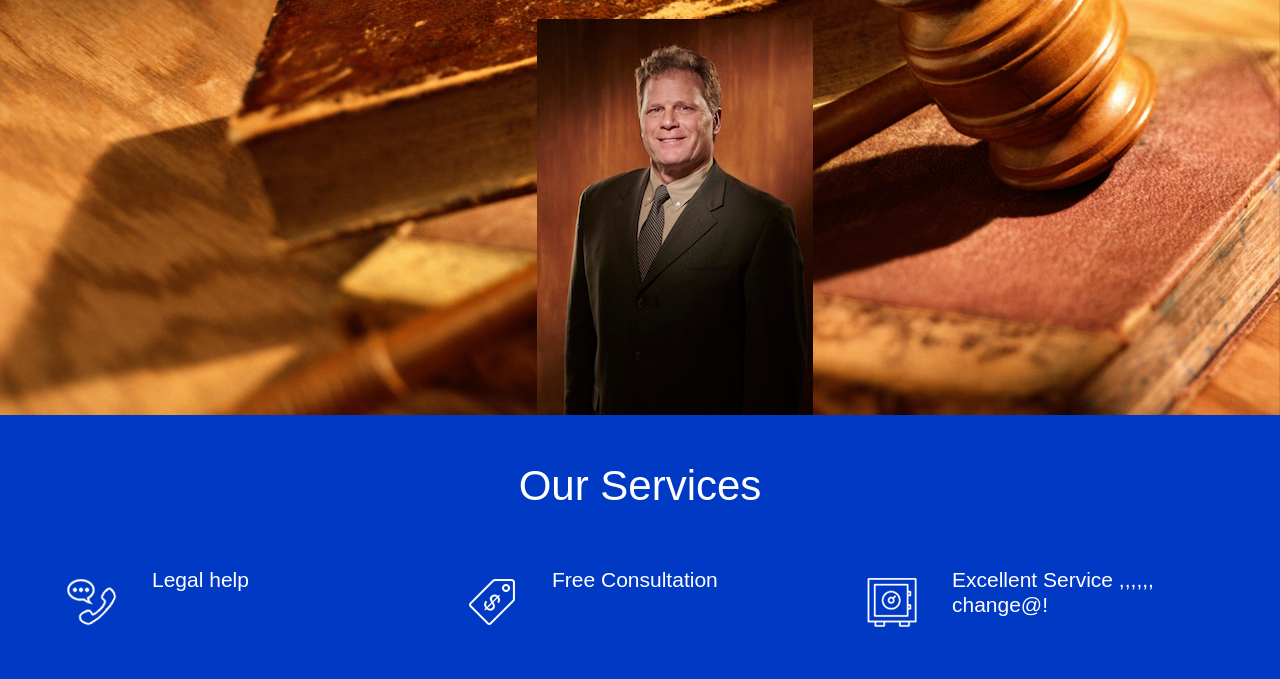
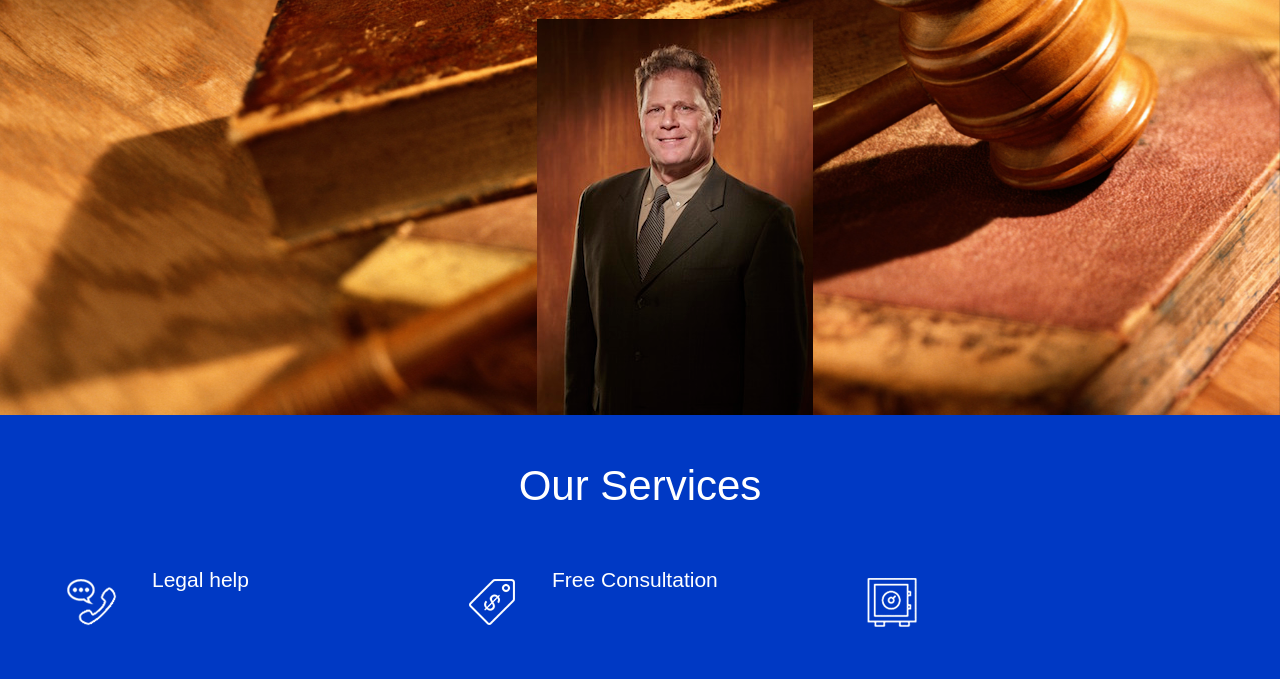
Before and after one commit to StuartGrossman/DanKay, a website: page views/index.html in a window 1280 px wide. Shown: the part 245-924 px from the top of the page. Drawn offline with Linux system fonts and the light colour scheme; a web font is replaced by a local one.

Commit message:
please work wtf

```diff
--- a/views/index.html
+++ b/views/index.html
@@ -201,12 +201,12 @@
                                             <div class="animate" data-anim-type="fadeInRight">
                                                 <div class="list_left list_image"><img src="../img/home_lawyer_list_3.png" alt="Qualified protection" class="scale-with-grid" />
                                                 </div>
-                                                <div class="list_right">
+                                               <!--  <div class="list_right">
                                                     <h4>Excellent Service ,,,,,, change@!</h4>
                                                     <div class="desc">
 
                                                     </div>
-                                                </div>
+                                                </div> -->
                                             </div>
                                         </div>
                                     </div>
```
